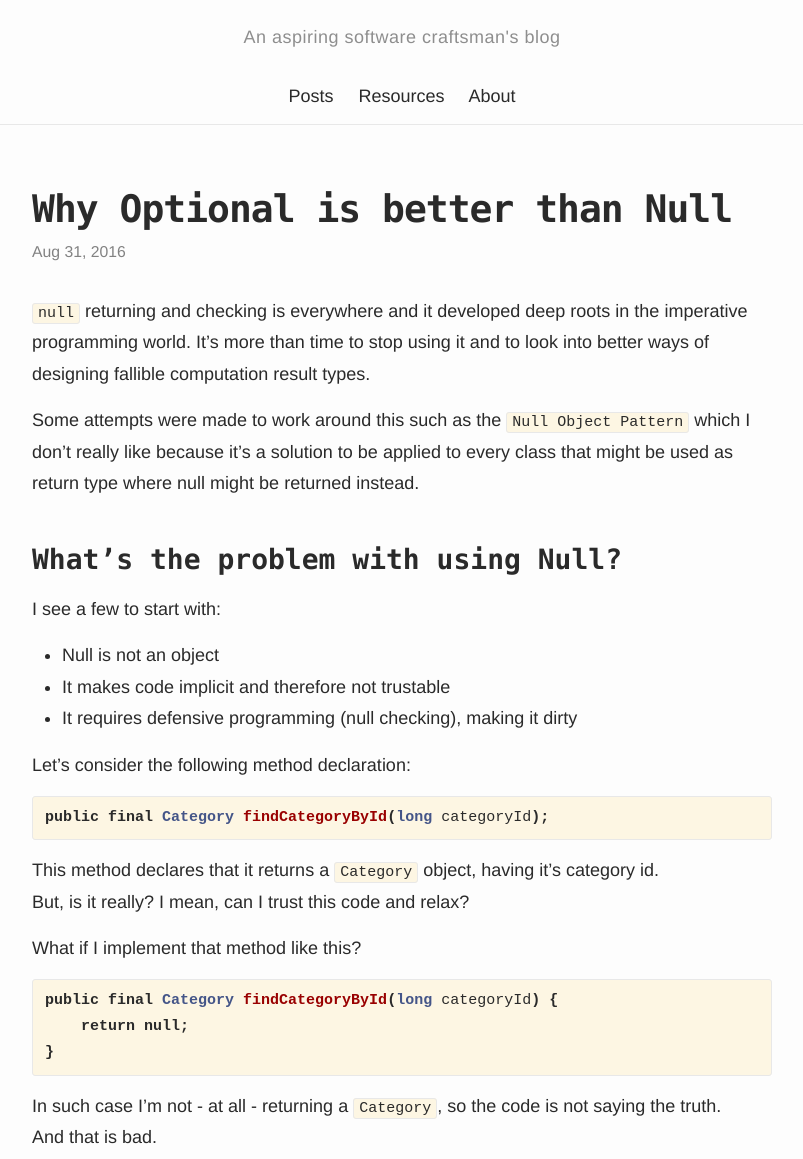
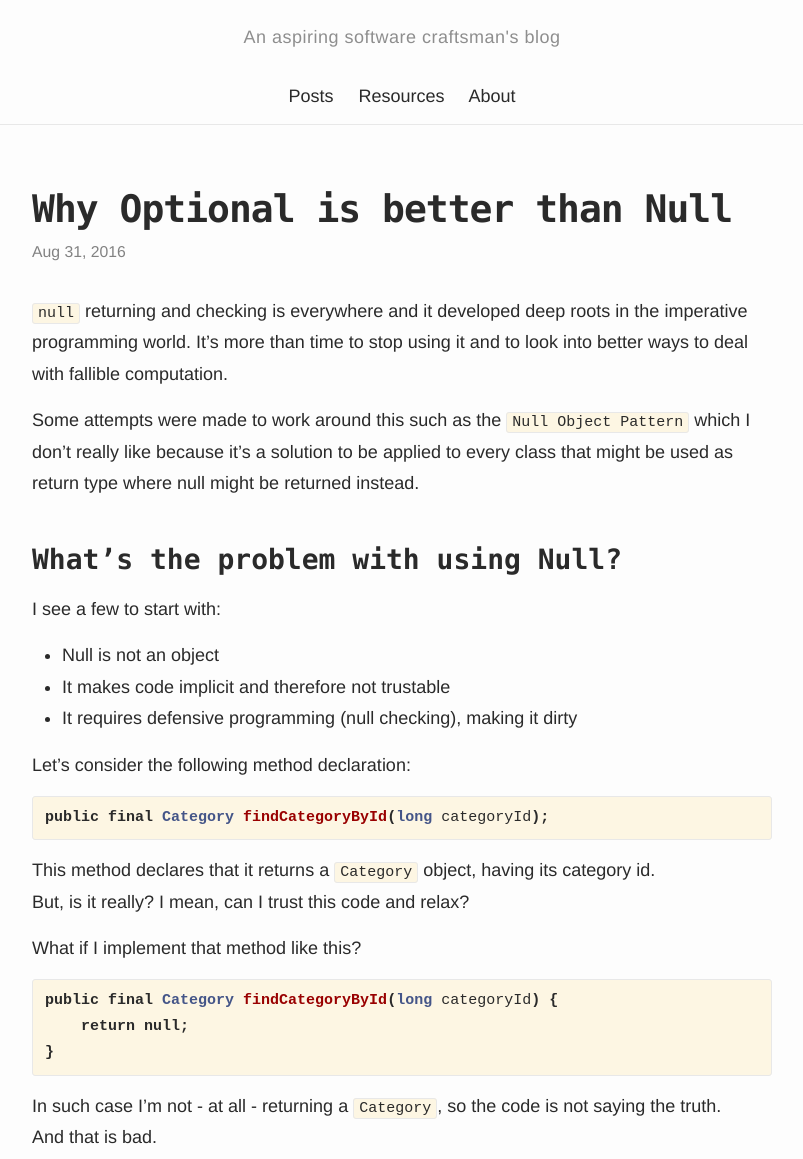
Before and after one commit to NunoAlexandre/nunoalexandre.github.io, a Jekyll site: the page built from _posts/2016-08-31-why-optional-is-better-than-null.markdown, in a window 1280 px wide and 1400 px high, cut to the strip 241-1400 px from the top of the window. Shown: the whole strip, without its empty margins (238-1041 px from the left). Built offline with Jekyll 4.4.1, drawn with Linux system fonts in a browser that asks for light colours; comment, search, counter and statistics services are not loaded.

Commit message:
some corrections on the Optional post

````diff
--- a/_posts/2016-08-31-why-optional-is-better-than-null.markdown
+++ b/_posts/2016-08-31-why-optional-is-better-than-null.markdown
@@ -7,7 +7,7 @@ comments: true
 ---
 
 ``` null ``` returning and checking is everywhere and it developed deep roots in the imperative programming world.
-It's more than time to stop using it and to look into better ways of designing fallible computation result types.
+It's more than time to stop using it and to look into better ways to deal with fallible computation.
 
 Some attempts were made to work around this such as the ```Null Object Pattern ``` which I don't really like because it's a solution to be applied to every class that might be used as return type where null might be returned instead.
 
@@ -26,7 +26,7 @@ Let's consider the following method declaration:
 public final Category findCategoryById(long categoryId);
 {% endhighlight %}
 
-This method declares that it returns a ```Category``` object, having it's category id.<br>
+This method declares that it returns a ```Category``` object, having its category id.<br>
 But, is it really? I mean, can I trust this code and relax?
 
 What if I implement that method like this?
````
Also changed, not shown: other parts of _posts/2016-08-31-why-optional-is-better-than-null.markdown (+1 -1 lines).
